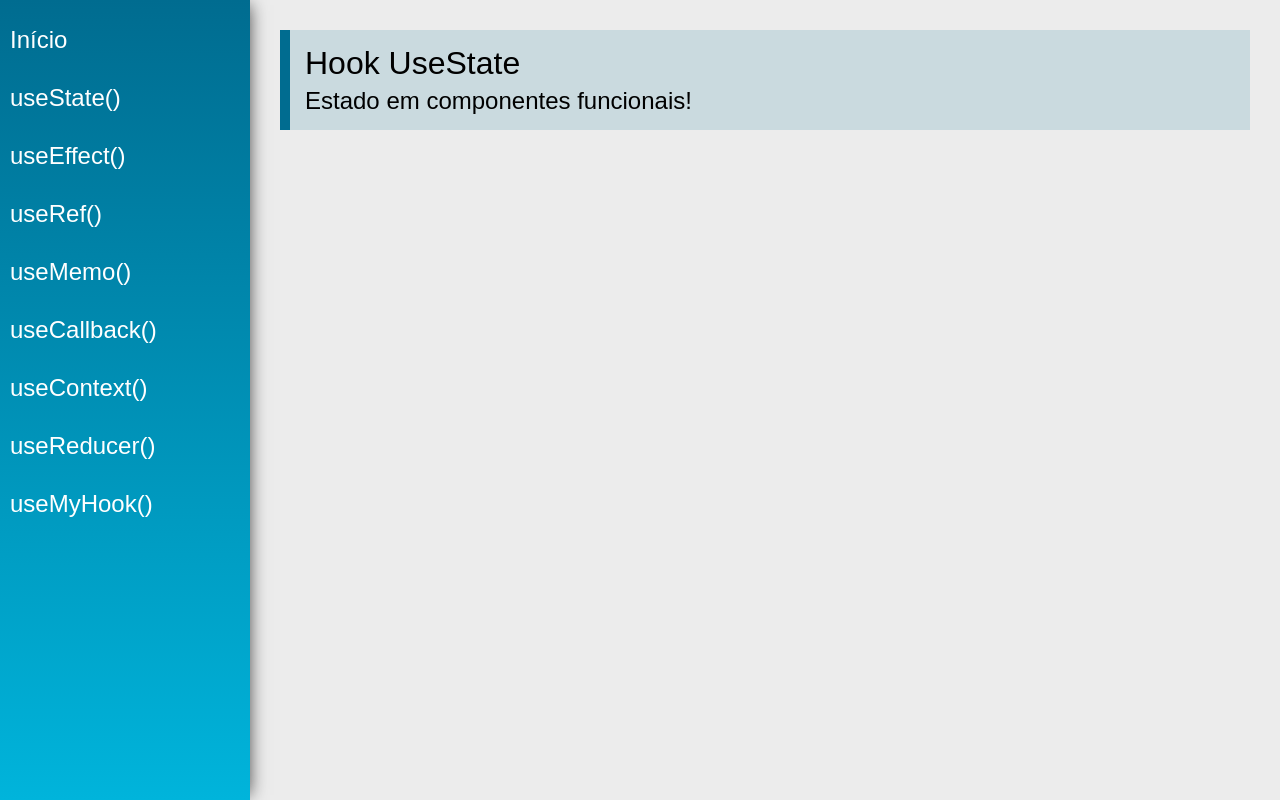
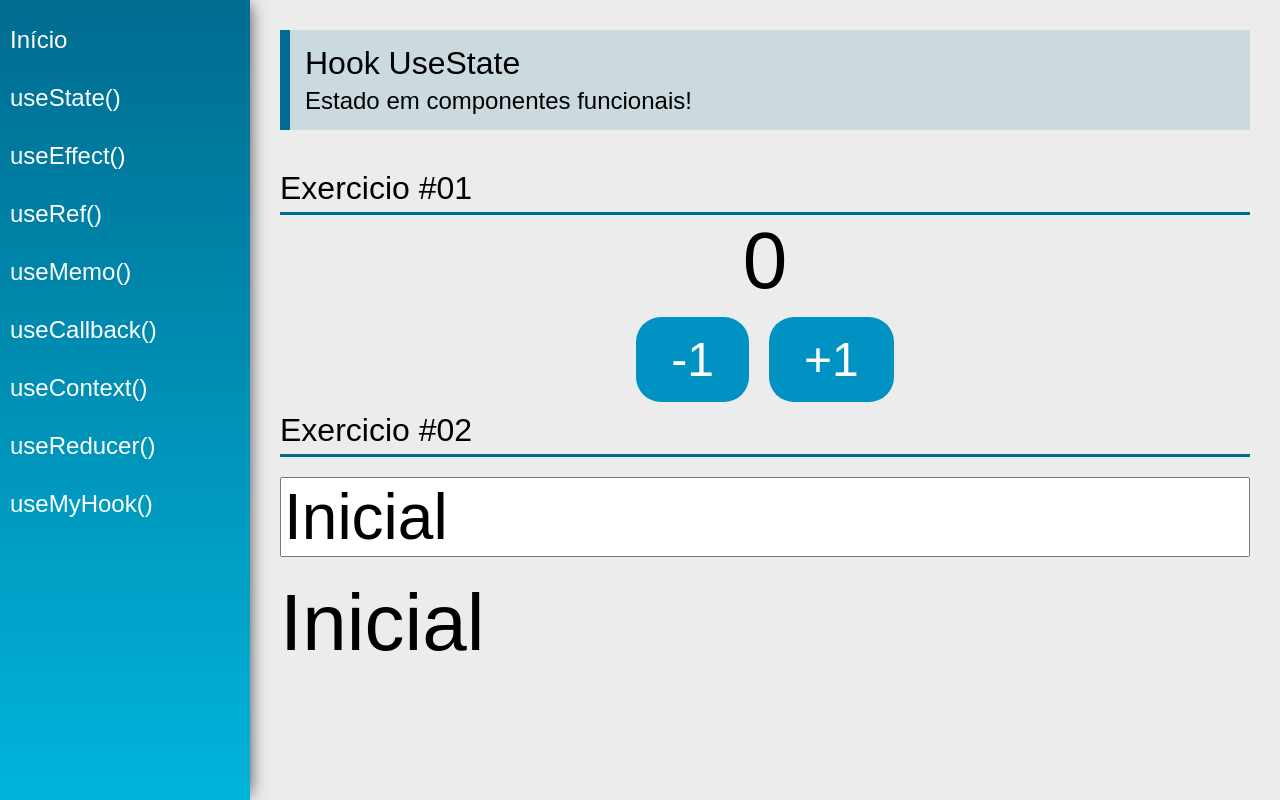
Before and after one commit to renato-cruz-souza-flooxai-mongagua/react-hooks, a React (Create React App) app: page /useState in a window 1280 px wide. Built offline with nearby package versions, Linux system fonts and the light colour scheme.

Commit message:
feat: add state management for counter and input field

```diff
--- a/src/views/examples/UseState.jsx
+++ b/src/views/examples/UseState.jsx
@@ -1,13 +1,35 @@
-import React from 'react'
+import React, { useState } from 'react'
 import PageTitle from '../../components/layout/PageTitle'
+import SectionTitle from '../../components/layout/SectionTitle'
 
 const UseState = (props) => {
+    const [count, setCount] = useState(0)
+    const [name, setName] = useState("Inicial")
+
+
     return (
         <div className="UseState">
+
+
             <PageTitle
                 title="Hook UseState"
                 subtitle="Estado em componentes funcionais!"
             />
+            <SectionTitle title="Exercicio #01"/>
+            <div className='center'>
+                <span className='text'>{count}</span>
+               <div>
+                  <button className="btn"
+                  onClick={() => setCount(count - 1)}>-1</button>
+                  <button className="btn"
+                  onClick={() => setCount(count + 1)}>+1</button>
+               </div>
+            </div>
+
+            <SectionTitle title="Exercicio #02"/>
+            <input type="text" className="input"
+                value={name} onChange={e => setName(e.target.value)}/>
+                <span className="text">{name}</span>
         </div>
     )
 }
```
